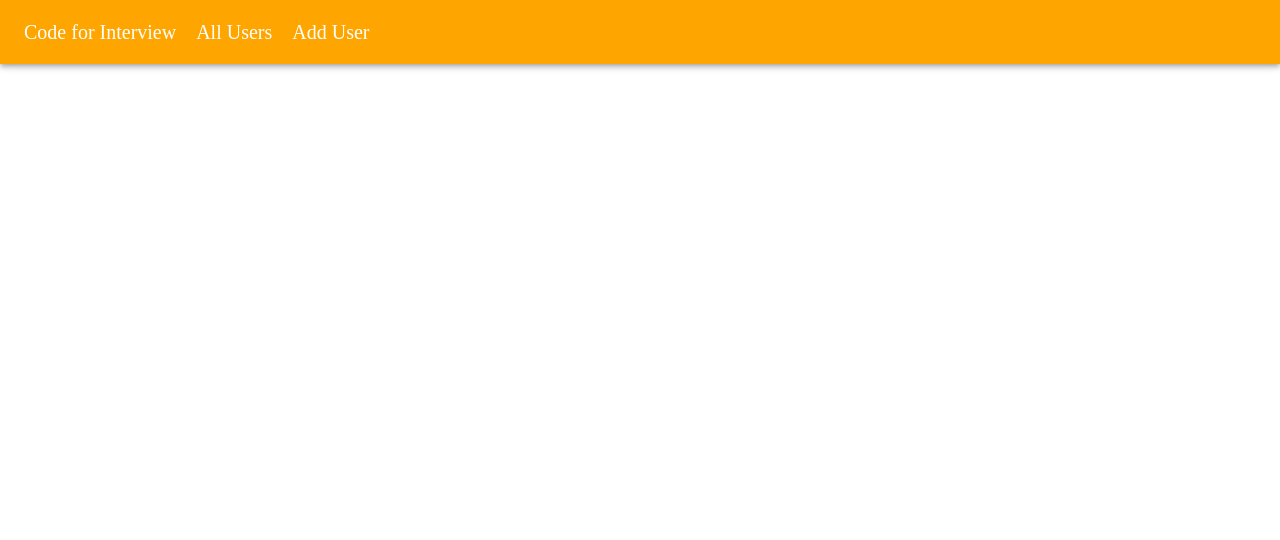
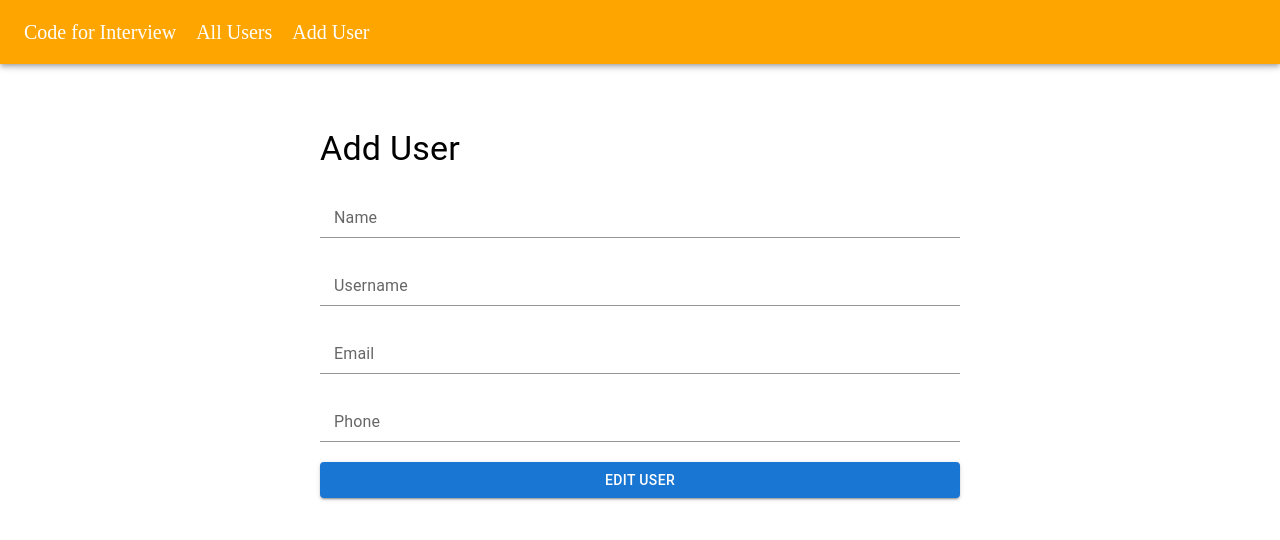
Before and after one commit to codingscode/crudApplication_react-node-express-mongodb, a React (Create React App) app in the folder client/: page /edit/1 in a window 1280 px wide. Shown: the top 540 px of the page. Built offline with nearby package versions, Linux system fonts and the light colour scheme.

Commit message:
parte 21

```diff
--- a/client/src/App.js
+++ b/client/src/App.js
@@ -6,7 +6,7 @@
 import NavBar from './components/NavBar'
 import CodeforInterview from './components/CodeforInterview'
 import AllUsers from './components/AllUsers'
-
+import EditUser from './components/EditUser'
 
 
 import { BrowserRouter, Routes, Route } from 'react-router-dom'
@@ -22,7 +22,7 @@
            <Route path='/' element={<CodeforInterview />}  />
            <Route path='/all' element={<AllUsers />}  />
            <Route path='/add' element={<AddUser />}  />
-
+           <Route path='/edit/:id' element={<EditUser />}  />
         </Routes>
 
      </BrowserRouter>
--- a/client/src/components/AllUsers.jsx
+++ b/client/src/components/AllUsers.jsx
@@ -2,6 +2,8 @@
 import { useEffect, useState } from 'react'
 import { Table, TableHead, TableCell, TableRow, TableBody, styled, Button } from '@mui/material'
 import { getUsers } from '../service/api'
+import { Link } from 'react-router-dom'
+
 
 
 const StyledTable = styled(Table)`
@@ -61,7 +63,7 @@
                       <TableCell>{user.email}</TableCell>
                       <TableCell>{user.phone}</TableCell>
                       <TableCell>
-                         <Button variant='contained' >Edit</Button>
+                         <Button variant='contained' style={{ marginRight: 10 }} component={Link} to={`/edit/${user._id}`} >Edit</Button>
                          <Button variant='contained' color='secondary' >Delete</Button>
                       </TableCell>
                    </TBody>
--- /dev/null
+++ b/client/src/components/EditUser.jsx
@@ -0,0 +1,68 @@
+
+import { useState } from 'react'
+import { FormControl, FormGroup, InputLabel, Input, Typography, styled, Button } from '@mui/material'
+import { addUser } from '../service/api'
+import { useNavigate } from 'react-router-dom'
+
+
+
+const Container = styled(FormGroup)`
+   width: 50%;
+   margin: 5% auto 0 auto;
+   & > div {
+      margin-top: 20px;
+   }
+
+`
+
+const defaultValue = {
+   name: '',
+   username: '',
+   email: '',
+   phone: ''
+}
+
+
+const EditUser = () => {
+
+   const [user, setUser] = useState(defaultValue)
+
+   const navigate = useNavigate()
+
+   const onValueChange = (e) => {
+      setUser({ ...user, [e.target.name]: e.target.value })
+
+   }
+
+   const addUserDetails = async () => {
+      await addUser(user)
+      navigate('/all')
+   }
+
+   return (
+      <Container>
+         <Typography variant='h4' >Add User</Typography>
+         <FormControl>
+            <InputLabel>Name</InputLabel>
+            <Input onChange={(e) => onValueChange(e)} name='name' />
+         </FormControl>
+         <FormControl>
+            <InputLabel>Username</InputLabel>
+            <Input onChange={(e) => onValueChange(e)} name='username'  />
+         </FormControl>
+         <FormControl>
+            <InputLabel>Email</InputLabel>
+            <Input onChange={(e) => onValueChange(e)} name='email'  />
+         </FormControl>
+         <FormControl>
+            <InputLabel>Phone</InputLabel>
+            <Input onChange={(e) => onValueChange(e)} name='phone'  />
+         </FormControl>
+         <FormControl>
+            <Button variant='contained' onClick={() => addUserDetails()} >Edit User</Button>
+         </FormControl>
+      </Container>
+   )
+}
+
+export default EditUser
```
Also changed, not shown: 1 other file (tests, documents, lock files or other folders).
